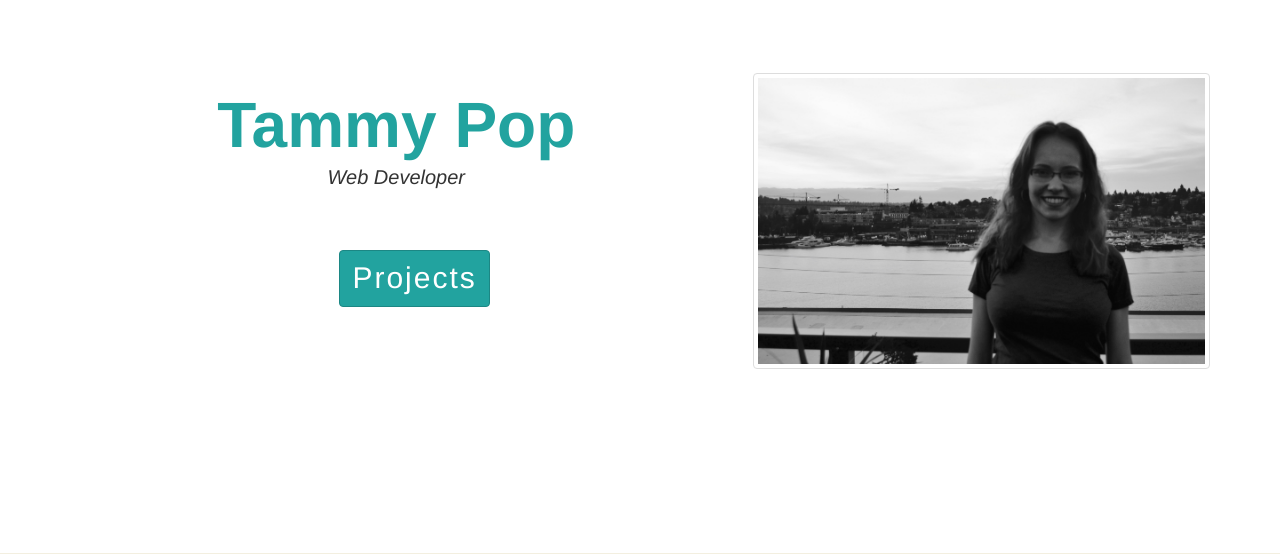
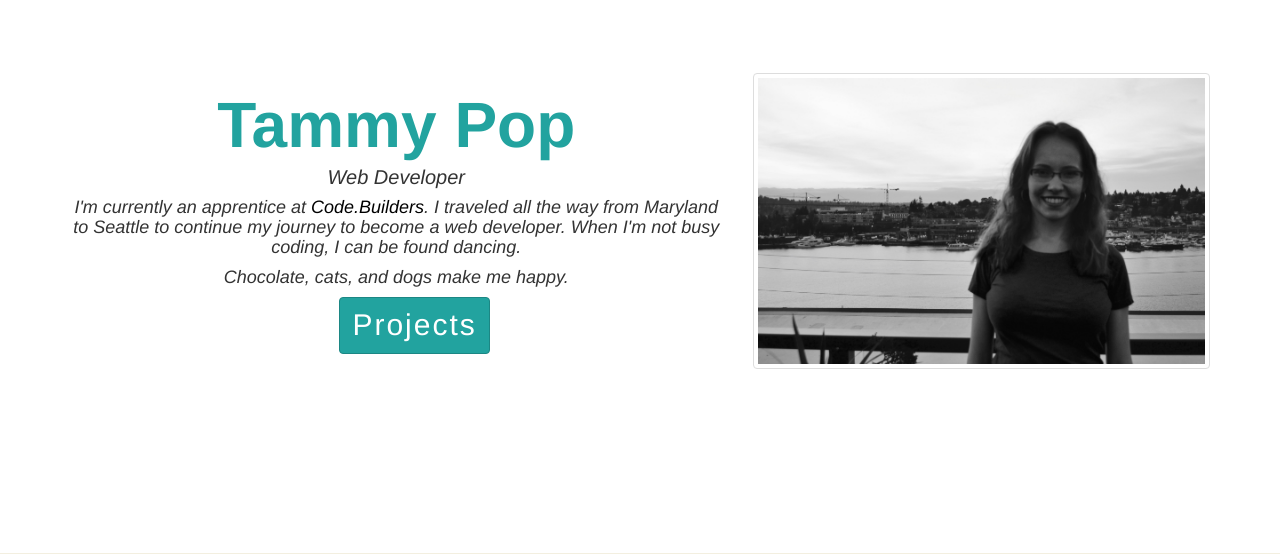
Before and after one commit to smurfik/personal-website-flask, a Flask app: page / in a window 1280 px wide. Shown: the part 147-701 px from the top of the page. Run offline with Flask 2, Linux system fonts and the light colour scheme; some libraries are stand-ins or nearby versions.

Commit message:
add info

```diff
--- a/static/css/main.css
+++ b/static/css/main.css
@@ -27,7 +27,6 @@ body {
 #page1 {
 	height:700px;
 	width:100%;
-	/* padding-top:110px; */
 	}
 
 #page1 h1 {
@@ -47,15 +46,25 @@ body {
   font-style: italic;
 }
 
+#page1 .bio {
+  font-weight: 200;
+  line-height: 20px;
+  font-size: 18px;
+}
+
 #page1 .btn-primary {
   background-color: #22A39F;
   border-color: #1c8784;
 }
 
 #page1 .btn {
-  margin-top: 53px;
+  /* margin-top: 43px; */
   font-size: 30px;
   letter-spacing: 2px;
+}
+
+.thelink {
+  color: black !important;
 }
 
 #page3 .btn-primary {
@@ -66,15 +75,6 @@ body {
 #page3 .btn {
   letter-spacing: 1px;
 }
-
-
-/* #page0 { */
-/* 	height:1100px; */
-/* 	width:100%; */
-/*   padding: 0; */
-/*   background: url("http://placekitten.com/601/604") no-repeat center fixed; */
-/*   background-size: cover; */
-/* } */
 
 .background-gray {
   background: rgb(67, 66, 66);
--- a/templates/home.html
+++ b/templates/home.html
@@ -9,6 +9,7 @@
       <div class="col-md-7">
         <h1>Tammy Pop</h1>
         <p>Web Developer</p>
+        <p class="bio">I'm currently an apprentice at <a href="http://code.builders/" class="thelink">Code.Builders</a>. I traveled all the way from Maryland to Seattle to continue my journey to become a web developer. When I'm not busy coding, I can be found dancing.</p><p class="bio">Chocolate, cats, and dogs make me happy.</p>
         <div class="row">
           <a href="#portfolio" class="btn btn-primary col-md-offset-5">Projects</a>
         </div>
```
